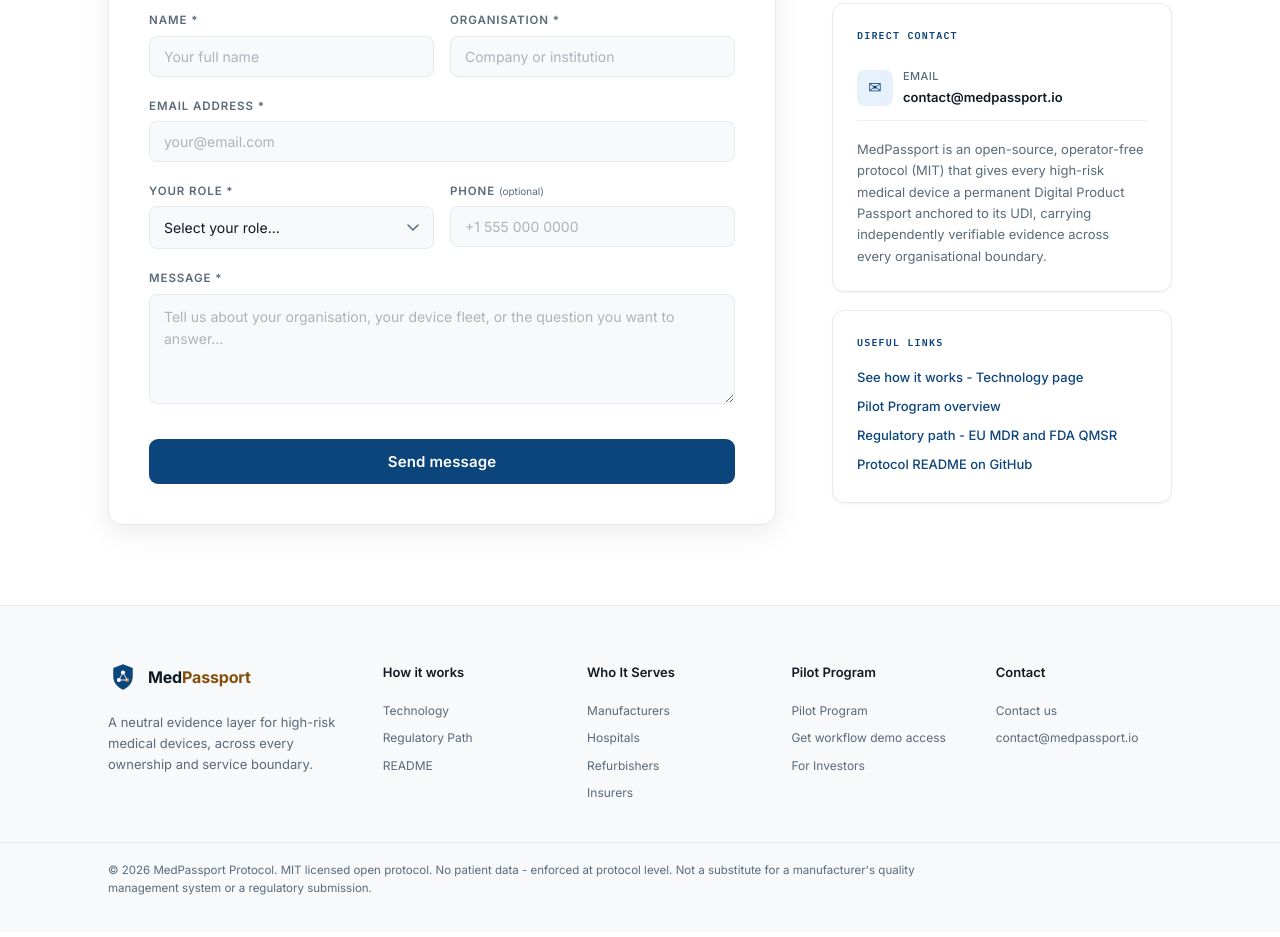
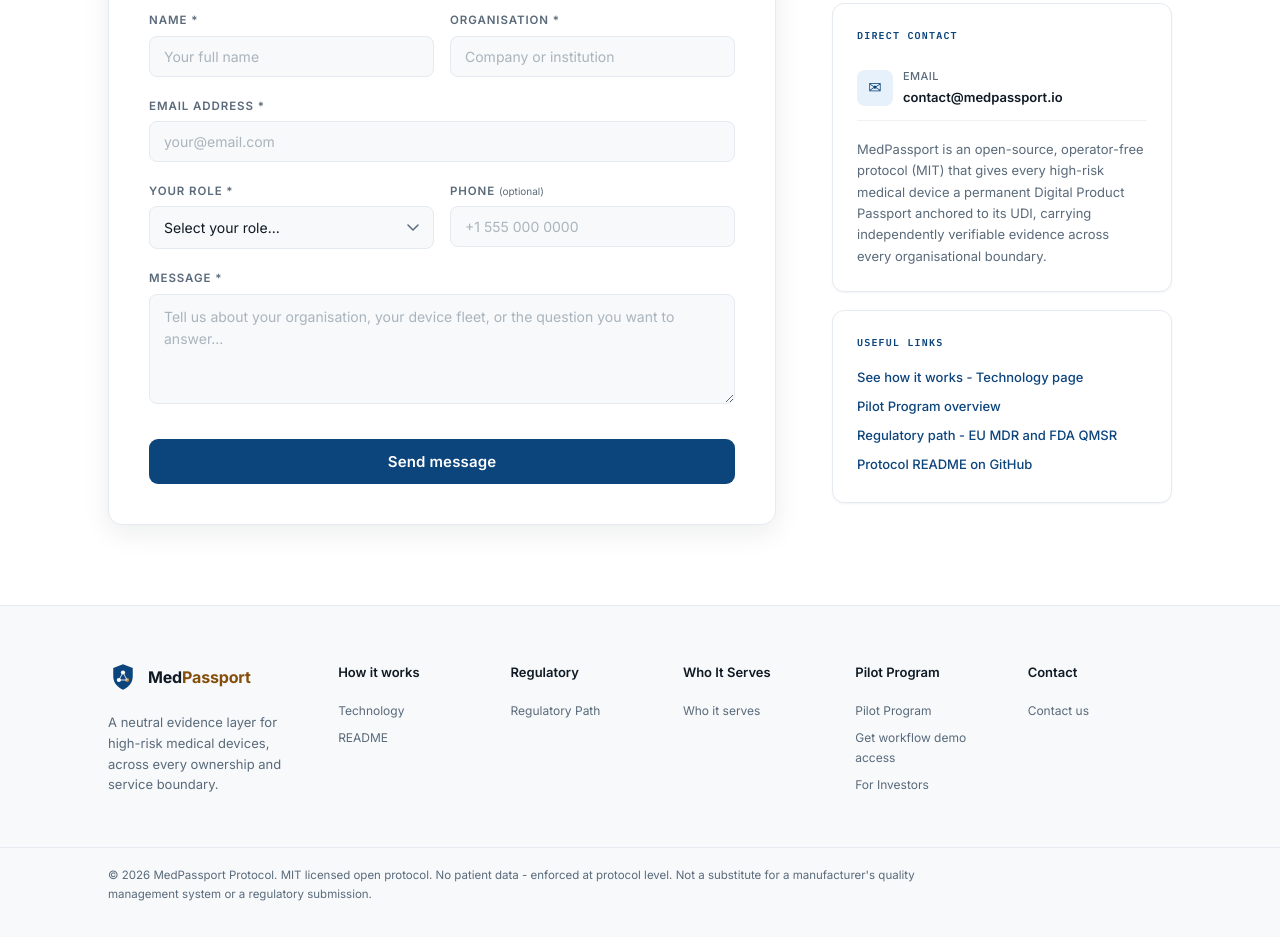
Before and after one commit to tomer-saar/medpassport-protocol, a website: page docs/contact.html in a window 1280 px wide. Shown: the part 677-1614 px from the top of the page. Drawn offline with Linux system fonts and the light colour scheme.

Commit message:
Footer nav restructure: split Regulatory into its own column, collapse Who It Serves to one link, remove duplicate demo-access and mailto links from Contact

```diff
--- a/docs/contact.html
+++ b/docs/contact.html
@@ -201,7 +201,7 @@ p { margin: 0 0 1rem; } strong { color: var(--ink); font-weight: 600; }
 
 /* FOOTER */
 .footer { background: var(--bg-soft); border-top: 1px solid var(--line); }
-.footer-grid { display: grid; grid-template-columns: 1.4fr 1fr 1fr 1fr 1fr; gap: 28px; padding: 56px 0 36px; }
+.footer-grid { display: grid; grid-template-columns: 1.4fr 1fr 1fr 1fr 1fr 1fr; gap: 28px; padding: 56px 0 36px; }
 .footer-brand p { font-size: 13px; color: var(--muted); margin-top: 12px; max-width: 240px; }
 .footer-col h4 { font-size: 13px; font-weight: 600; color: var(--ink); margin: 0 0 14px; font-family: var(--f-body); }
 .footer-col a { display: block; font-size: 12px; color: var(--muted); padding: 4px 0; }
@@ -416,15 +416,16 @@ p { margin: 0 0 1rem; } strong { color: var(--ink); font-weight: 600; }
       <div class="footer-col">
         <h4>How it works</h4>
         <a href="technology.html">Technology</a>
+        <a href="https://github.com/tomer-saar/medpassport-protocol#readme" target="_blank" rel="noopener">README</a>
+      </div>
+
+      <div class="footer-col">
+        <h4>Regulatory</h4>
         <a href="regulatory-path.html">Regulatory Path</a>
-        <a href="https://github.com/tomer-saar/medpassport-protocol#readme" target="_blank" rel="noopener">README</a>
       </div>
       <div class="footer-col">
         <h4>Who It Serves</h4>
-        <a href="index.html#who-it-serves">Manufacturers</a>
-        <a href="index.html#who-it-serves">Hospitals</a>
-        <a href="index.html#who-it-serves">Refurbishers</a>
-        <a href="index.html#who-it-serves">Insurers</a>
+        <a href="index.html#who-it-serves">Who it serves</a>
       </div>
       <div class="footer-col">
         <h4>Pilot Program</h4>
@@ -435,7 +436,6 @@ p { margin: 0 0 1rem; } strong { color: var(--ink); font-weight: 600; }
       <div class="footer-col">
         <h4>Contact</h4>
         <a href="contact.html">Contact us</a>
-        <a href="mailto:contact@medpassport.io">contact@medpassport.io</a>
       </div>
     </div>
   </div>
```
Also changed, not shown: docs/for-investors.html (+7 -7 lines), docs/index.html (+7 -8 lines), docs/pilot-funding.html (+7 -7 lines), docs/regulatory-path.html (+13 -4 lines), docs/technology.html (+7 -7 lines).
